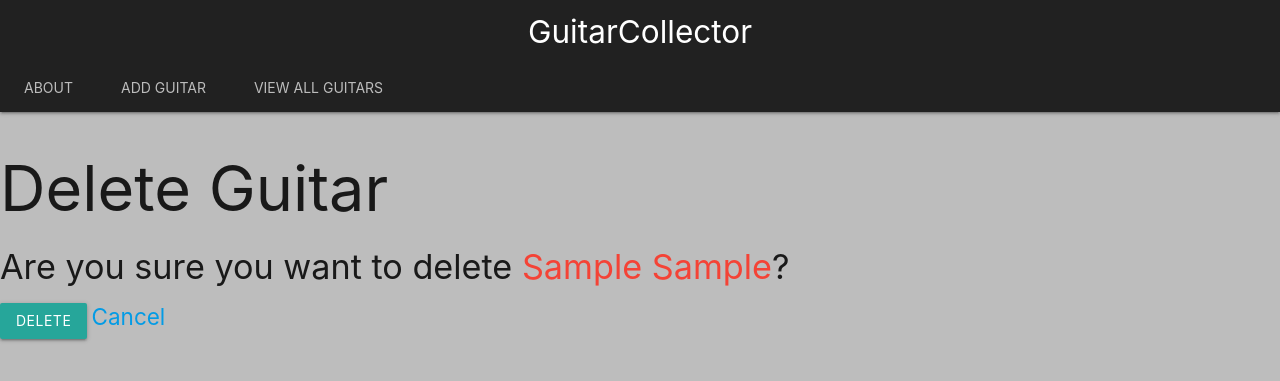
After one commit to CodyMurr/guitar-collector, a Django app: page /guitars/1/delete/ in a window 1280 px wide. The commit adds this page. Shown: the top 381 px of the page. Run offline with Django 4.2, Linux system fonts and the light colour scheme; tables that the repository leaves empty hold one stand-in row (values such as "Sample post").

Commit message:
add update and delete functions to views and create ui

```diff
--- a/main_app/templates/base.html
+++ b/main_app/templates/base.html
@@ -19,6 +19,7 @@
             <div class="nav-content">
                 <ul class="tabs tabs-transparent">
                     <li class="tab"><a href="{% url 'about' %}">About</a></li>
+                    <li class="tab"><a href="{% url 'guitars_create' %}">Add Guitar</a></li>
                     <li class="tab"><a href="{% url 'index' %}">View All Guitars</a></li>
                 </ul>
             </div>
--- a/main_app/templates/guitars/detail.html
+++ b/main_app/templates/guitars/detail.html
@@ -8,6 +8,10 @@
             <p>Year: {{ guitar.year }}</p>
             <p>Description: {{ guitar.description }}</p>
         </div>
+        <div class="card-action">
+            <a href="{% url 'guitars_update' guitar.id %}">Edit</a>
+            <a href="{% url 'guitars_delete' guitar.id %}">Delete</a>
+        </div>
     </div>
 
 {% endblock %}
--- /dev/null
+++ b/main_app/templates/main_app/guitar_confirm_delete.html
@@ -0,0 +1,15 @@
+{% extends 'base.html' %}
+
+{% block content %}
+
+<h1>Delete Guitar</h1>
+
+<h4>Are you sure you want to delete <span class="red-text">{{ object.brand }} {{ object.model }}</span>?</h4>
+
+<form action="" method="POST">
+    {% csrf_token %}
+    <input type="submit" value="Delete" class="btn">
+    <a href="{% url 'detail' guitar.id %}">Cancel</a>
+</form>
+
+{% endblock %}
--- a/main_app/urls.py
+++ b/main_app/urls.py
@@ -7,4 +7,6 @@ urlpatterns = [
     path('guitars/index/', views.guitars_index, name='index'),
     path('guitars/<int:guitar_id>/', views.guitars_detail, name='detail'),
     path('guitars/create/', views.GuitarCreate.as_view(), name='guitars_create'),
+    path('guitars/<int:pk>/update/', views.GuitarUpdate.as_view(), name='guitars_update'),
+    path('guitars/<int:pk>/delete/', views.GuitarDelete.as_view(), name='guitars_delete'),
 ]
--- a/main_app/views.py
+++ b/main_app/views.py
@@ -21,3 +21,12 @@ def guitars_detail(request, guitar_id):
 class GuitarCreate(CreateView):
     model = Guitar
     fields = '__all__'
+    success_url = '/guitars/'
+
+class GuitarUpdate(UpdateView):
+    model = Guitar
+    fields = '__all__'
+
+class GuitarDelete(DeleteView):
+    model = Guitar
+    success_url = '/guitars/'
```
Also changed, not shown: main_app/templates/main_app/guitar_form.html (added, +14 -0 lines).
